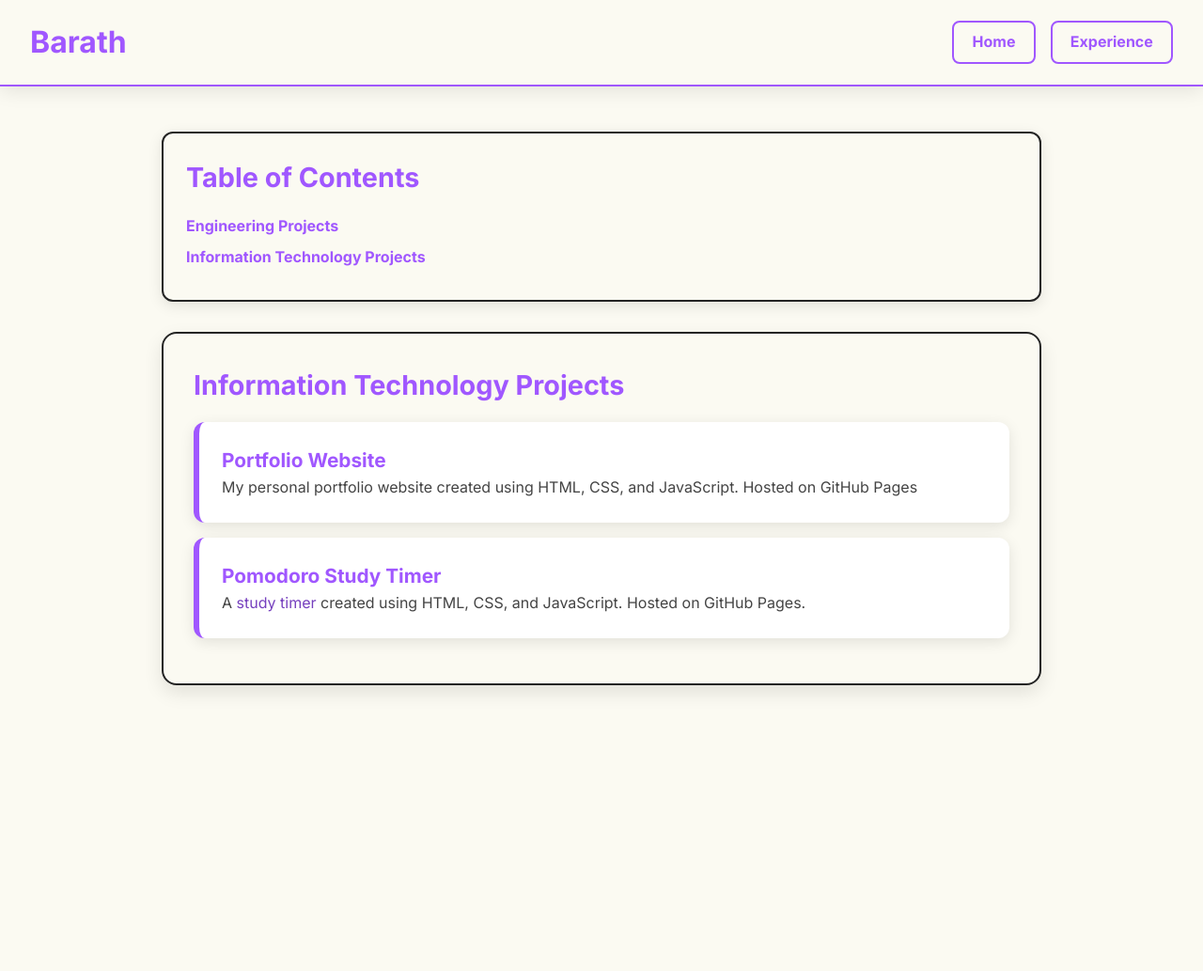
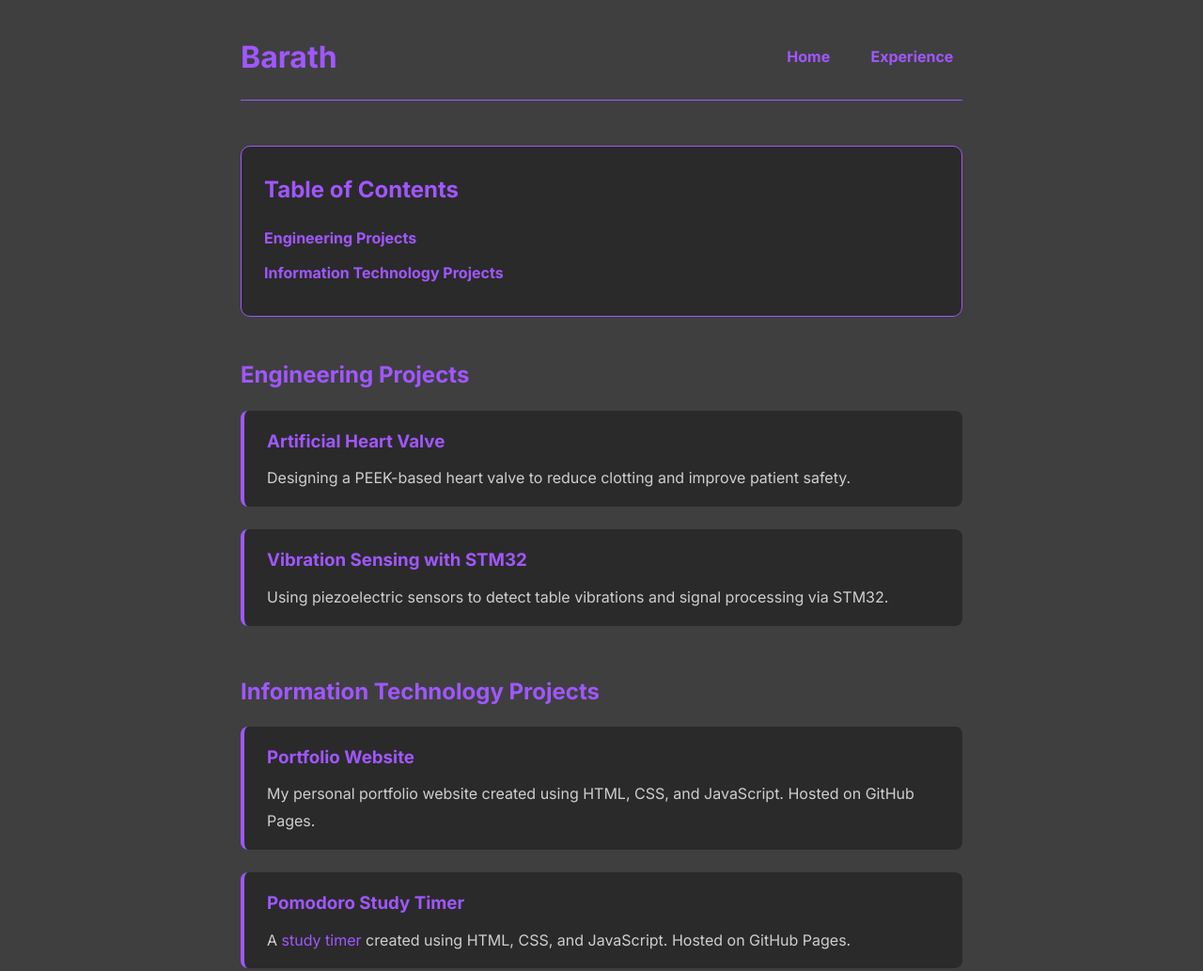
Before and after one commit to thegreatmagemerlin/mywebsite, a plain HTML site: page Pages/projects.html in a window 1280 px wide. Shown: the whole page at 94% size. Before the commit the page ends 825 px from the top, so only its background shows below. Drawn offline with Linux system fonts and the light colour scheme.

Commit message:
changed theme, added introduction text

```diff
--- a/Pages/projects.html
+++ b/Pages/projects.html
@@ -5,21 +5,18 @@
   <meta name="viewport" content="width=device-width, initial-scale=1.0" />
   <title>Projects | Barath</title>
   <link href="https://fonts.googleapis.com/css2?family=Inter:wght@400;700&display=swap" rel="stylesheet" />
-  <link rel="stylesheet" href="..\styles.css" />
+  <link rel="stylesheet" href="../styles.css" />
 </head>
 <body>
+  <div class="container">
+    <header class="site-header">
+      <h1><a href="https://www.linkedin.com/in/barath-ravi-shankar" target="_blank">Barath</a></h1>
+      <nav class="nav-links">
+        <a href="../index.html">Home</a>
+        <a href="experience.html">Experience</a>
+      </nav>
+    </header>
 
-  <nav class="navbar">
-    <div class="nav-left">
-      <h1 class="logo"><a href="https://www.linkedin.com/in/barath-ravi-shankar" target="_blank">Barath</a></h1>
-    </div>
-    <div class="nav-right">
-      <a href="../index.html" class="nav-button">Home</a>
-      <a href="experience.html" class="nav-button">Experience</a>
-    </div>
-  </nav>
-
-  <main class="content">
     <section class="toc">
       <h2>Table of Contents</h2>
       <ul>
@@ -28,34 +25,33 @@
       </ul>
     </section>
 
-    <!-- <section id="engineering" class="project-section">
+    <section id="engineering" class="project-section">
       <h2>Engineering Projects</h2>
 
-      <a href="heart-valve.html" class="project-card">
-        <h3>Artificial Heart Valve</h3>
+      <div class="project-card">
+        <h3><a href="heart-valve.html">Artificial Heart Valve</a></h3>
         <p>Designing a PEEK-based heart valve to reduce clotting and improve patient safety.</p>
-      </a>
+      </div>
 
-      <a href="vibration-sensor.html" class="project-card">
-        <h3>Vibration Sensing with STM32</h3>
+      <div class="project-card">
+        <h3><a href="vibration-sensor.html">Vibration Sensing with STM32</a></h3>
         <p>Using piezoelectric sensors to detect table vibrations and signal processing via STM32.</p>
-      </a>
-    </section> -->
+      </div>
+    </section>
 
     <section id="it" class="project-section">
       <h2>Information Technology Projects</h2>
 
       <div class="project-card">
         <h3><a href="portfolio-site.html">Portfolio Website</a></h3>
-        <p>My personal portfolio website created using HTML, CSS, and JavaScript. Hosted on GitHub Pages</p>
+        <p>My personal portfolio website created using HTML, CSS, and JavaScript. Hosted on GitHub Pages.</p>
       </div>
 
       <div class="project-card">
-        <h3><a  href="data-dashboard.html">Pomodoro Study Timer</a></h3>
-        <p>A <a href="https://thegreatmagemerlin.github.io/Study-Timer/" target="_blank">study timer</a> created using HTML, CSS, and JavaScript. Hosted on GitHub Pages. </p>
-
+        <h3><a href="data-dashboard.html">Pomodoro Study Timer</a></h3>
+        <p>A <a href="https://thegreatmagemerlin.github.io/Study-Timer/" target="_blank">study timer</a> created using HTML, CSS, and JavaScript. Hosted on GitHub Pages.</p>
       </div>
     </section>
-  </main>
+  </div>
 </body>
 </html>
--- a/styles.css
+++ b/styles.css
@@ -1,9 +1,10 @@
 :root {
-  --bg-color: #fbfaf2;
-  --text-color: #000000;
-  --accent-purple: #a057ff;
-  --nav-glass: rgba(255, 255, 255, 0.8);
-  --shadow: rgba(0, 0, 0, 0.1);
+  --bg-color: #3f3f3f;
+  --text-color: #eaeaea;
+  --accent-color: #a057ff;
+  --card-bg: #2a2a2a;
+  --hover-bg: rgb(48, 48, 48);
+  --border-color: #a057ff;
 }
 
 * {
@@ -16,100 +17,104 @@
 body {
   background-color: var(--bg-color);
   color: var(--text-color);
-  line-height: 1.6;
+  line-height: 1.8;
+  padding: 2rem;
 }
 
-/* --- NAVBAR --- */
-.navbar {
-  display: flex;
-  justify-content: space-between;
-  align-items: center;
-  padding: 1.2rem 2rem;
-  background: var(--bg-color);
-  backdrop-filter: blur(10px);
-  -webkit-backdrop-filter: blur(10px);
-  box-shadow: 0 4px 20px var(--shadow);
-  position: sticky;
-  top: 0;
-  z-index: 1000;
-  border-bottom: 2px solid var(--accent-purple);
-}
-
-.logo {
-  font-size: 2rem;
-  font-weight: 700;
-  color: var(--accent-purple);
-}
-h1 a {
-  font-size: 2rem;
-  font-weight: 700;
-  color: var(--accent-purple);
+a {
+  color: var(--accent-color);
   text-decoration: none;
 }
 
-h1 a:hover {
+a:hover {
   text-decoration: underline;
 }
 
-.nav-right {
-  display: flex;
-  gap: 1rem;
-}
-
-.nav-button {
-  padding: 0.5rem 1.2rem;
-  border: 2px solid var(--accent-purple);
-  background-color: transparent;
-  color: var(--accent-purple);
-  text-decoration: none;
-  border-radius: 8px;
-  font-weight: 600;
-  transition: all 0.3s ease;
-}
-
-.nav-button:hover {
-  background-color: var(--accent-purple);
-  color: #fff;
-  box-shadow: 0 0 10px var(--accent-purple);
-}
-
-/* --- MAIN CONTENT --- */
-main.content {
-  padding: 3rem 2rem;
+/* --- Container and Header --- */
+.container {
+  width: 60vw;
   max-width: 1000px;
   margin: 0 auto;
 }
 
-section {
+.site-header {
+  display: flex;
+  justify-content: space-between;
+  align-items: center;
   margin-bottom: 3rem;
-  padding: 2rem;
-  background-color: #fbfaf2;
-  border-radius: 16px;
-  box-shadow: 0 8px 20px var(--shadow);
-  transition: transform 0.3s ease;
-  border-color: #242424;
-  border-style: solid;
-  border-width: 2px;
+  border-bottom: 1px solid var(--border-color);
+  padding-bottom: 1rem;
 }
 
-h2 {
-  font-size: 1.8rem;
-  color: var(--accent-purple);
-  margin-bottom: 1rem;
+.site-header h1 a {
+  font-size: 2rem;
+  font-weight: 700;
+  color: var(--accent-color);
 }
 
-p {
+.nav-links {
+  display: flex;
+  gap: 1.5rem;
+}
+
+.nav-links a {
+  font-weight: 600;
+  padding: 0.3rem 0.6rem;
+  border-radius: 6px;
+  transition: background 0.3s;
+}
+
+.nav-links a:hover {
+  background-color: var(--hover-bg);
+}
+
+/* --- Intro Text --- */
+.intro-text {
   font-size: 1.1rem;
-  color: #333333;
+  margin-bottom: 4rem;
+  text-align: justify;
+}
+
+/* --- Section Titles --- */
+h2 {
+  font-size: 1.5rem;
+  margin-bottom: 1rem;
+  color: var(--accent-color);
+}
+
+/* --- Project Cards --- */
+.project-section {
+  margin-bottom: 3rem;
+}
+
+.project-card {
+  background-color: var(--card-bg);
+  border-left: 4px solid var(--border-color);
+  padding: 1rem 1.5rem;
+  border-radius: 8px;
+  margin-bottom: 1.5rem;
+  transition: background-color 0.3s;
+}
+
+.project-card:hover {
+  background-color: var(--hover-bg);
+}
+
+.project-card h3 {
+  margin-bottom: 0.5rem;
+}
+
+.project-card p {
+  color: #cfcfcf;
 }
 
 /* --- Table of Contents --- */
 .toc {
-  margin-bottom: 2rem;
-  background-color: var(--bg-color);
+  margin-bottom: 2.5rem;
   padding: 1.5rem;
-  border-radius: 12px;
-  box-shadow: 0 4px 15px var(--shadow);
+  background-color: var(--card-bg);
+  border-radius: 10px;
+  border: 1px solid var(--border-color);
 }
 
 .toc ul {
@@ -117,58 +122,10 @@ p {
   padding-left: 0;
 }
 
-.toc ul li {
+.toc li {
   margin: 0.5rem 0;
 }
 
 .toc a {
-  color: var(--accent-purple);
-  text-decoration: none;
   font-weight: 600;
 }
-
-.toc a:hover {
-  text-decoration: underline;
-}
-
-/* --- Project Card Layout --- */
-.project-card {
-  display: block;
-  background-color: white;
-  padding: 1.5rem;
-  margin-bottom: 1rem;
-  border-radius: 12px;
-  box-shadow: 0 4px 15px var(--shadow);
-  text-decoration: none;
-  color: black;
-  transition: transform 0.2s, box-shadow 0.2s;
-  border-left: 6px solid var(--accent-purple);
-}
-
-.project-card h3 a{
-  margin: 0 0 0.5rem;
-  font-size: 1.3rem;
-  color: var(--accent-purple);
-  text-decoration: none;
-}
-
-.project-card h3 a:hover {
-  text-decoration: underline;
-}
-
-.project-card p {
-  margin: 0;
-  font-size: 1rem;
-  color: #444;
-}
-
-.project-card p a{
-  margin: 0;
-  font-size: 1rem;
-  color: #7640be;
-  text-decoration: none;
-}
-
-.project-card p a:hover{
-  text-decoration: underline;
-}
```
Also changed, not shown: Pages/experience.html (deleted, +0 -36 lines), index.html (+34 -22 lines).
